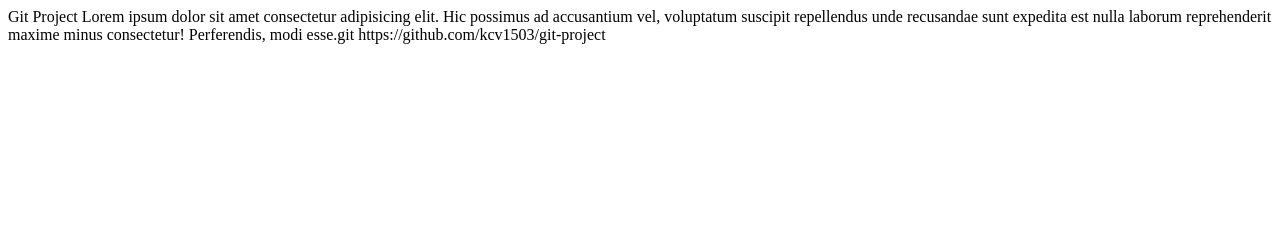
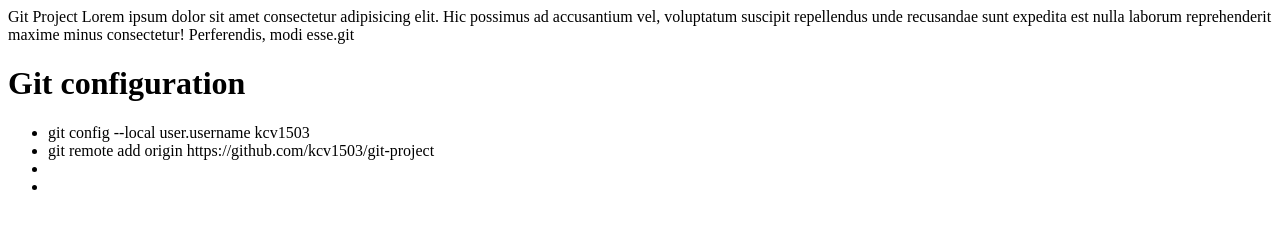
Before and after one commit to kcv1503/git-project, a plain HTML site: page index.html in a window 1280 px wide. Drawn offline with Linux system fonts and the light colour scheme.

Commit message:
index file modified

```diff
--- a/index.html
+++ b/index.html
@@ -11,7 +11,14 @@
     Git Project Lorem ipsum dolor sit amet consectetur adipisicing elit. Hic possimus ad accusantium vel, voluptatum
     suscipit repellendus unde recusandae sunt expedita est nulla laborum reprehenderit maxime minus consectetur!
     Perferendis, modi esse.git
-https://github.com/kcv1503/git-project
+
+    <h1>Git configuration</h1>
+    <ul>
+        <li>git config --local user.username kcv1503</li>
+        <li>git remote add origin https://github.com/kcv1503/git-project</li>
+        <li></li>
+        <li></li>
+    </ul>
 
 </body>
 </html>
```
